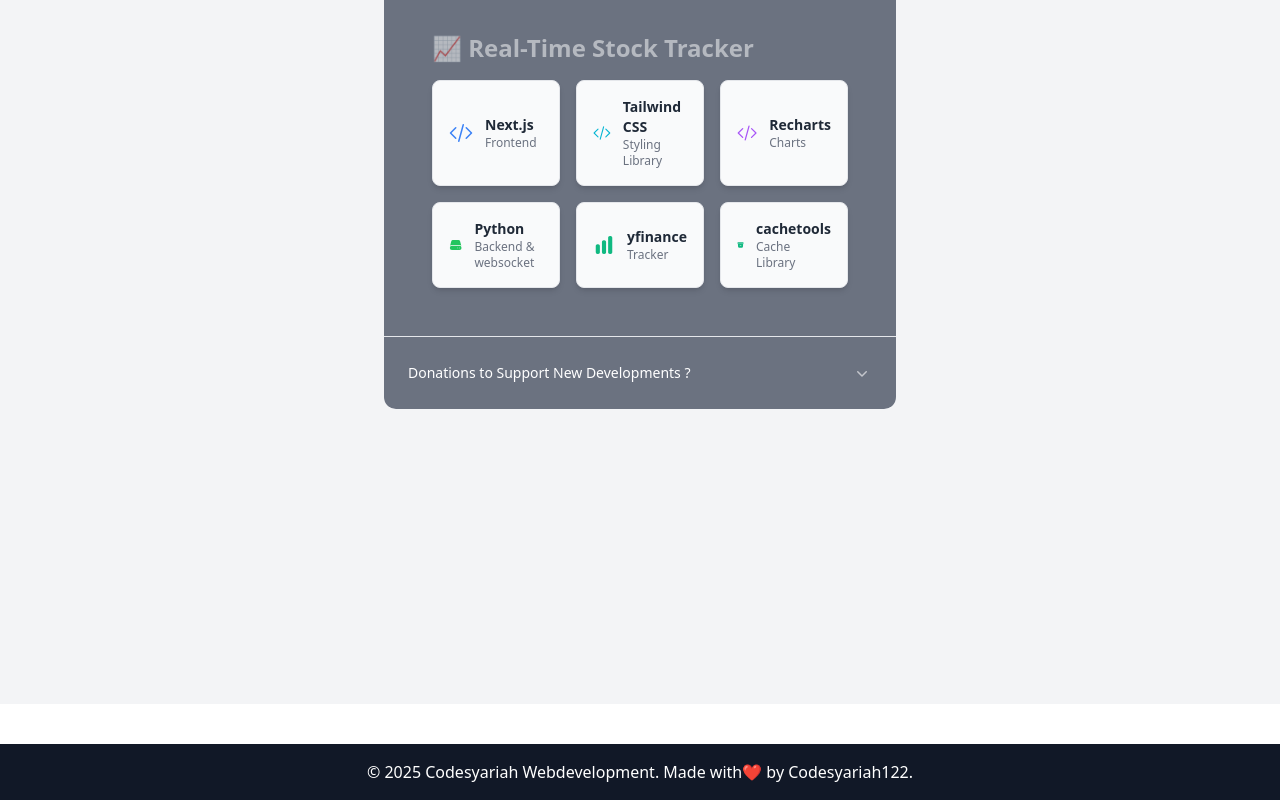
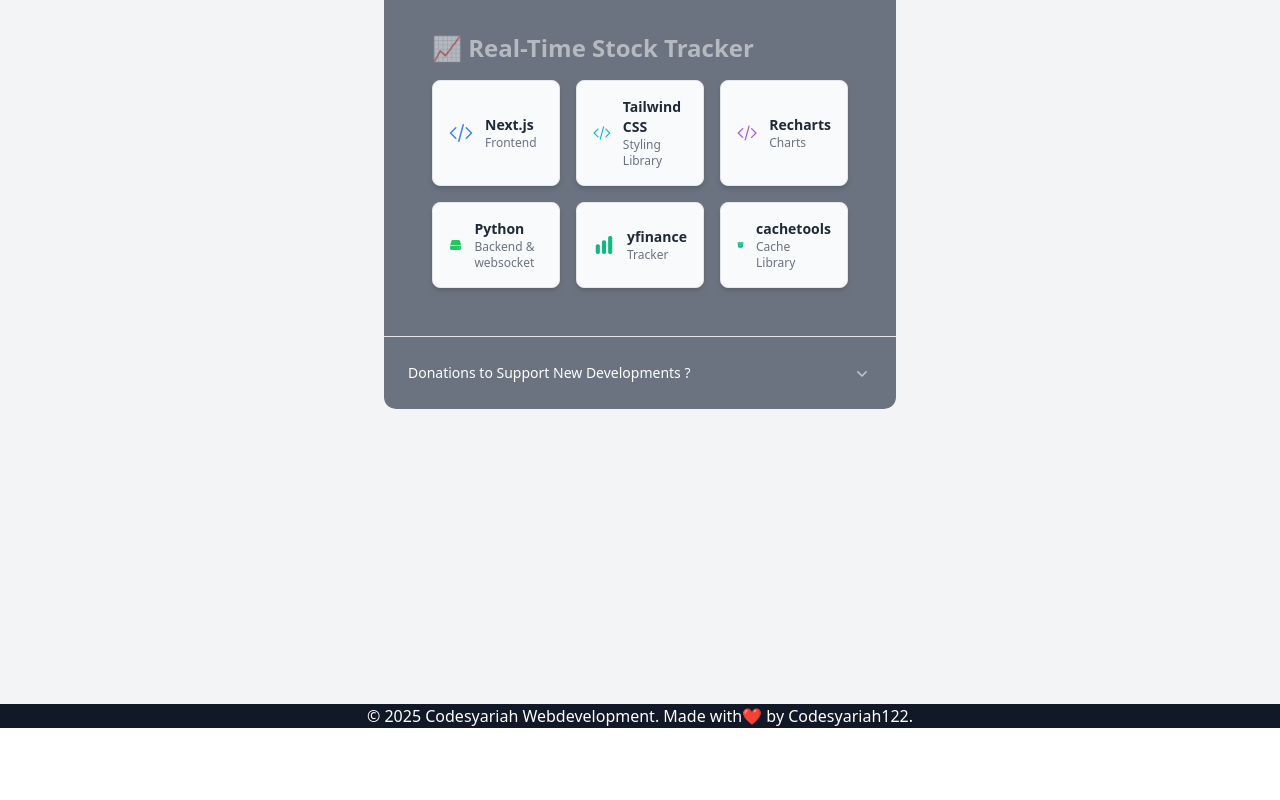
Before and after one commit to codesyariah122/Realtime-Stock-Tracker---Frontend, a Next.js app: page / in a window 1280 px wide. Shown: the part 610-1410 px from the top of the page. After the commit the page ends 1338 px from the top, so only its background shows below. Built offline with nearby package versions, Linux system fonts and the light colour scheme; no server answers.

Commit message:
update/footer

```diff
--- a/src/app/layout.tsx
+++ b/src/app/layout.tsx
@@ -13,7 +13,7 @@
         <body>
           {children}
 
-          <footer className="w-full bg-gray-900 text-white text-center py-4 mt-10">
+          <footer className="w-full bg-gray-900 text-white text-center">
             <p>
               &copy; {new Date().getFullYear()}{" "}
               <a href="https://codesyariah-webdev.vercel.app">
```
